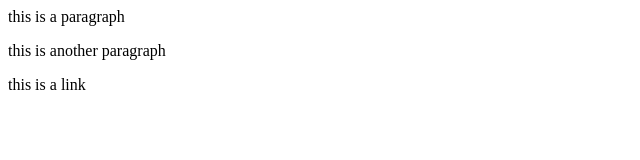
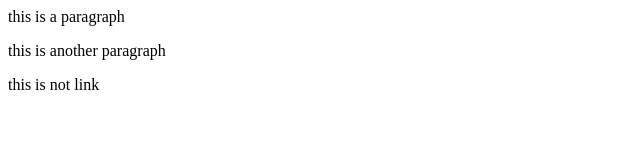
Before and after one commit to PuneethValmiki/git_test, a website: page index.html in a window 1280 px wide. Shown: the full height of the page, 0-640 px from the left. Drawn offline with Linux system fonts and the light colour scheme.

Commit message:
lite server added

```diff
--- a/index.html
+++ b/index.html
@@ -5,6 +5,6 @@
 <body>
     <p>this is a paragraph</p>
     <p>this is another paragraph</p>
-    <p> this is a link</p>
+    <p> this is not link</p>
 </body>
 </html>
--- a/package.json
+++ b/package.json
@@ -4,7 +4,9 @@
   "description": "this is a test directory to learn git and node",
   "main": "index.html",
   "scripts": {
-    "test": "echo \"Error: no test specified\" && exit 1"
+    "start": "npm run lite",
+    "test": "echo \"Error: no test specified\" && exit 1",
+    "lite": "lite-server"
   },
   "repository": {
     "type": "git",
```
